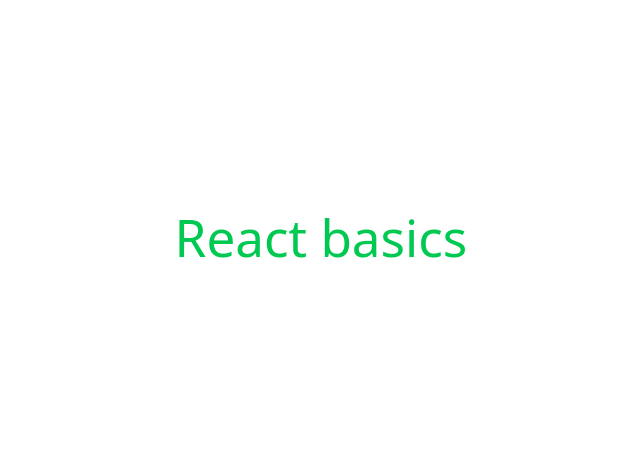
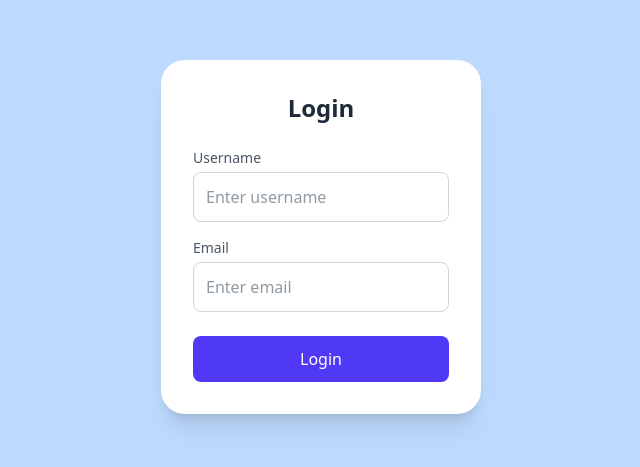
Before and after one commit to saisreepbs/lms-frontend, a React app: page / in a window 1280 px wide. Shown: the part 163-630 px from the top of the page, without its empty margins (319-959 px from the left). Built offline with nearby package versions, Linux system fonts and the light colour scheme; the HTML template or start-up script is replaced by a standard one.

Commit message:
Added simple login page

```diff
--- a/src/App.jsx
+++ b/src/App.jsx
@@ -1,16 +1,8 @@
-import { useState } from 'react'
-import reactLogo from './assets/react.svg'
-import viteLogo from '/vite.svg'
-import './App.css'
-
+import Login from "./login"
 function App() {
-  const [count, setCount] = useState(0)
-
   return (
-    <>
-      <h1 className='text-green-500'>React basics</h1>
-    </>
-  )
+    <Login />
+  );
 }
 
 export default App
--- /dev/null
+++ b/src/login.jsx
@@ -0,0 +1,55 @@
+import { useState } from "react";
+
+function Login() {
+    const [username, setUsername] = useState("");
+    const [email, setEmail] = useState("");
+
+    const handleLogin = (e) => {
+        e.preventDefault();
+        console.log("Username:", username);
+        console.log("Email:", email);
+    };
+
+    return (
+        <div className="w-screen h-screen flex items-center justify-center bg-blue-200">
+            <div className="bg-white p-8 rounded-3xl shadow-xl w-80">
+                <h2 className="text-2xl font-semibold text-center text-gray-800 mb-6">
+                    Login
+                </h2>
+                <form onSubmit={handleLogin}>
+                    <label className="block mb-1 text-sm text-gray-600">
+                        Username
+                    </label>
+                    <input
+                        type="text"
+                        value={username}
+                        onChange={(e) => setUsername(e.target.value)}
+                        placeholder="Enter username"
+                        className="w-full border border-gray-300 p-3 mb-4 rounded-lg
+                       focus:outline-none focus:ring-2 focus:ring-blue-500"
+                    />
+                    <label className="block mb-1 text-sm text-gray-600">
+                        Email
+                    </label>
+                    <input
+                        type="email"
+                        value={email}
+                        onChange={(e) => setEmail(e.target.value)}
+                        placeholder="Enter email"
+                        className="w-full border border-gray-300 p-3 mb-6 rounded-lg
+                       focus:outline-none focus:ring-2 focus:ring-blue-500"
+                    />
+                    <button
+                        type="submit"
+                        className="w-full !bg-indigo-600 hover:!bg-indigo-700 !text-white py-3 rounded-lg font-semibold transition duration-200"
+
+                    >
+                        Login
+                    </button>
+                </form>
+            </div>
+        </div>
+    );
+}
+
+export default Login;
```
